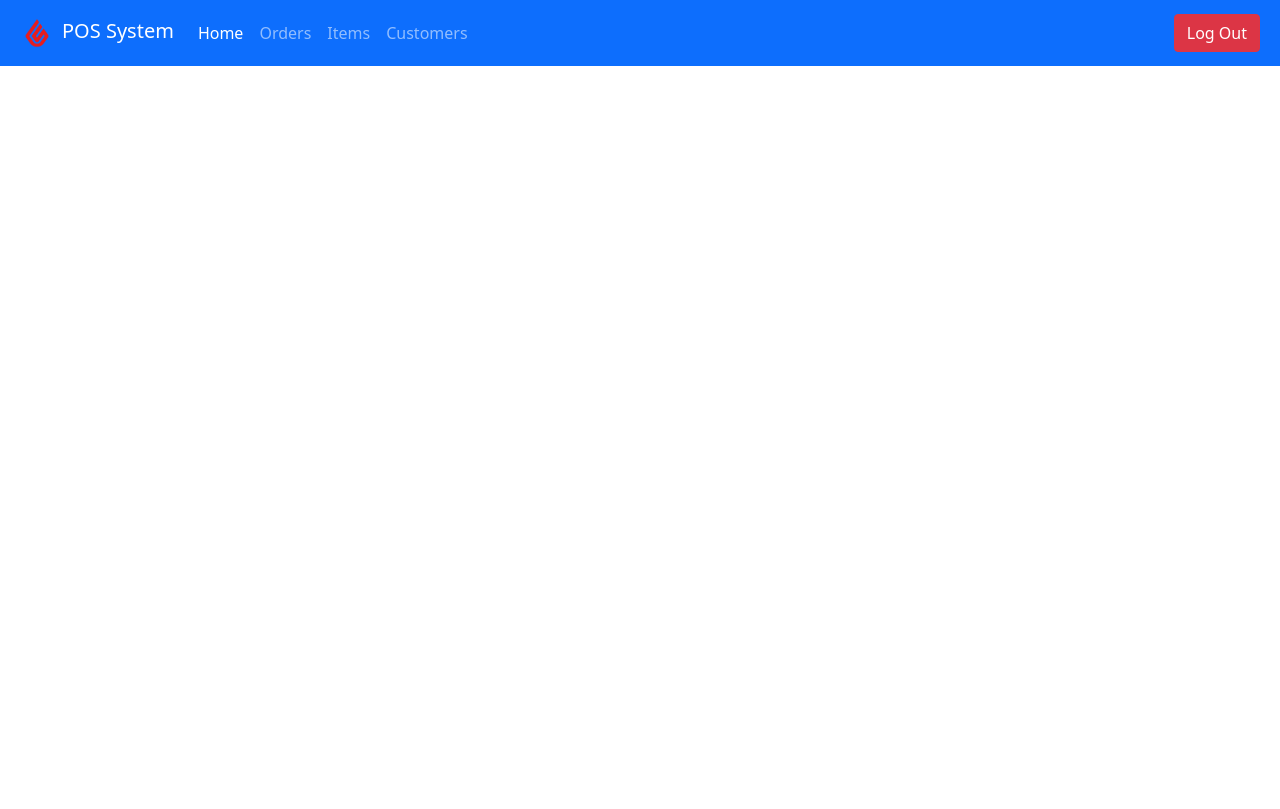
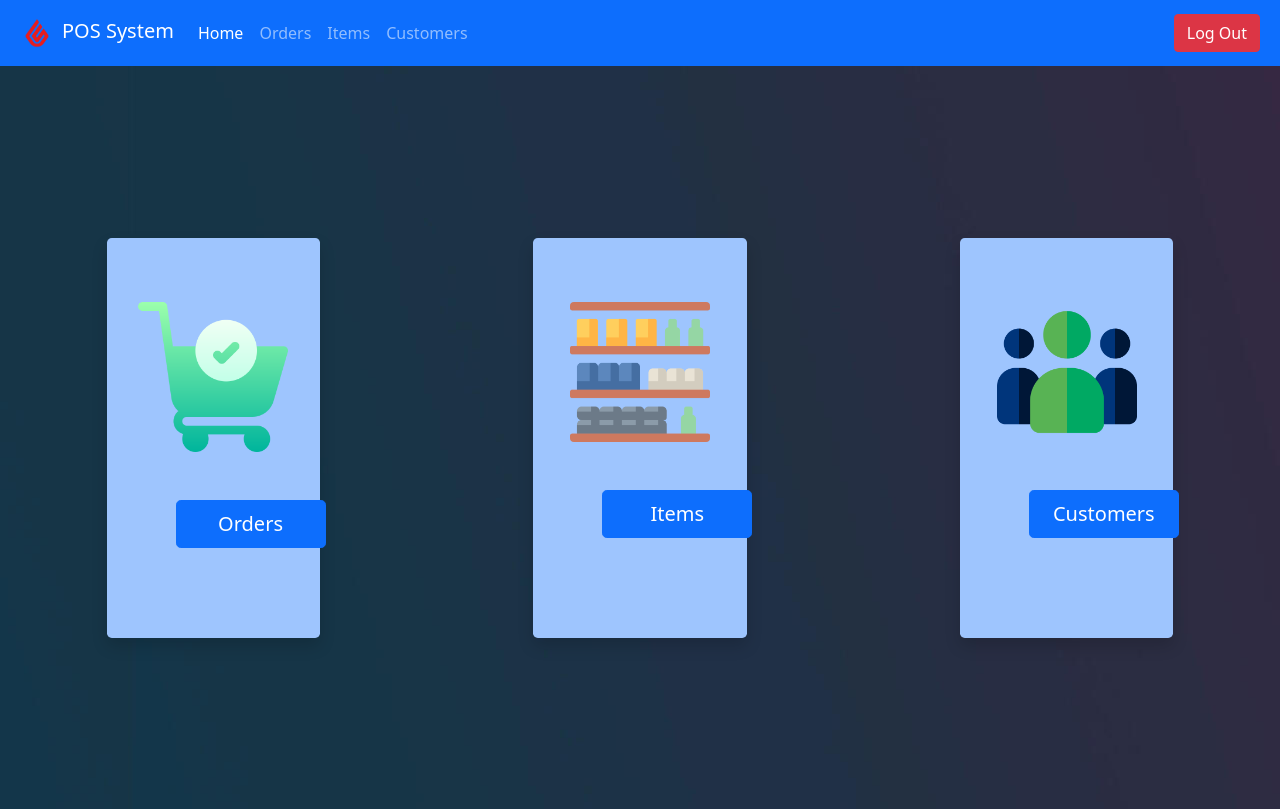
Before and after one commit to KasunUmesh/Bootstrap_POS_UI_-_UX, a plain HTML site: page index.html in a window 1280 px wide. Drawn offline with Linux system fonts and the light colour scheme.

Commit message:
Home Section Create

```diff
--- a/index.html
+++ b/index.html
@@ -55,6 +55,84 @@
       </nav>
     </header>
 
+    <main>
+      <section class="container-fluid">
+        <div
+          class="row align-items-center justify-content-around"
+          style="height: 92.9vh; background-image: url(assets/images/back3.jpg)"
+        >
+          <div
+            class="col-2 m-5 shadow p-3 mb-5 rounded-3"
+            style="height: 400px; background-color: #9ec5fe; z-index: 1"
+          >
+            <img
+              class="rounded mx-auto d-block m-5"
+              style="height: 150px"
+              src="assets/images/shopping-cart.png"
+              alt=""
+            />
+            <div class="d-grid gap-2 col-5 mx-auto">
+              <a href="orders.html"
+                ><button
+                  type="button"
+                  class="btn btn-primary btn-lg"
+                  style="width: 150px"
+                >
+                  Orders
+                </button></a
+              >
+            </div>
+          </div>
+
+          <div
+            class="col-2 m-5 shadow p-3 mb-5 rounded-3"
+            style="height: 400px; background-color: #9ec5fe; z-index: 1"
+          >
+            <img
+              class="rounded mx-auto d-block m-5"
+              style="height: 140px"
+              src="assets/images/stand.png"
+              alt=""
+            />
+            <div class="d-grid gap-2 col-5 mx-auto">
+              <a href="item.html"
+                ><button
+                  type="button"
+                  class="btn btn-primary btn-lg"
+                  style="width: 150px"
+                >
+                  Items
+                </button></a
+              >
+            </div>
+          </div>
+
+          <div
+            class="col-2 m-5 shadow p-3 mb-5 rounded-3"
+            style="height: 400px; background-color: #9ec5fe"
+          >
+            <img
+              class="rounded mx-auto d-block m-5"
+              style="height: 140px"
+              src="assets/images/customer.png"
+              alt=""
+            />
+            <div class="d-grid gap-2 col-5 mx-auto">
+              <a href="customer.html"
+                ><button
+                  type="button"
+                  class="btn btn-primary btn-lg"
+                  style="width: 150px"
+                >
+                  Customers
+                </button></a
+              >
+            </div>
+          </div>
+        </div>
+      </section>
+    </main>
+
     <script src="assets/bootstrap/js/bootstrap.bundle.min.js"></script>
   </body>
 </html>
```
